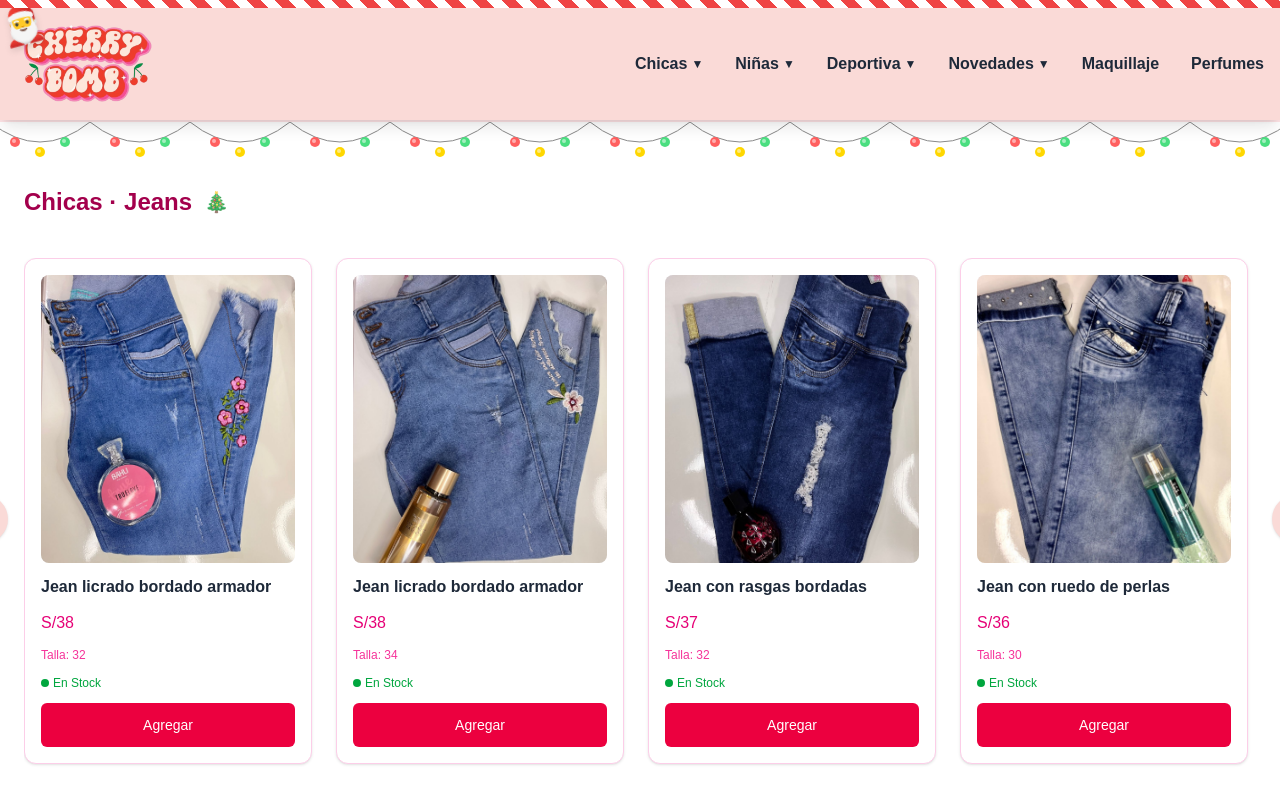
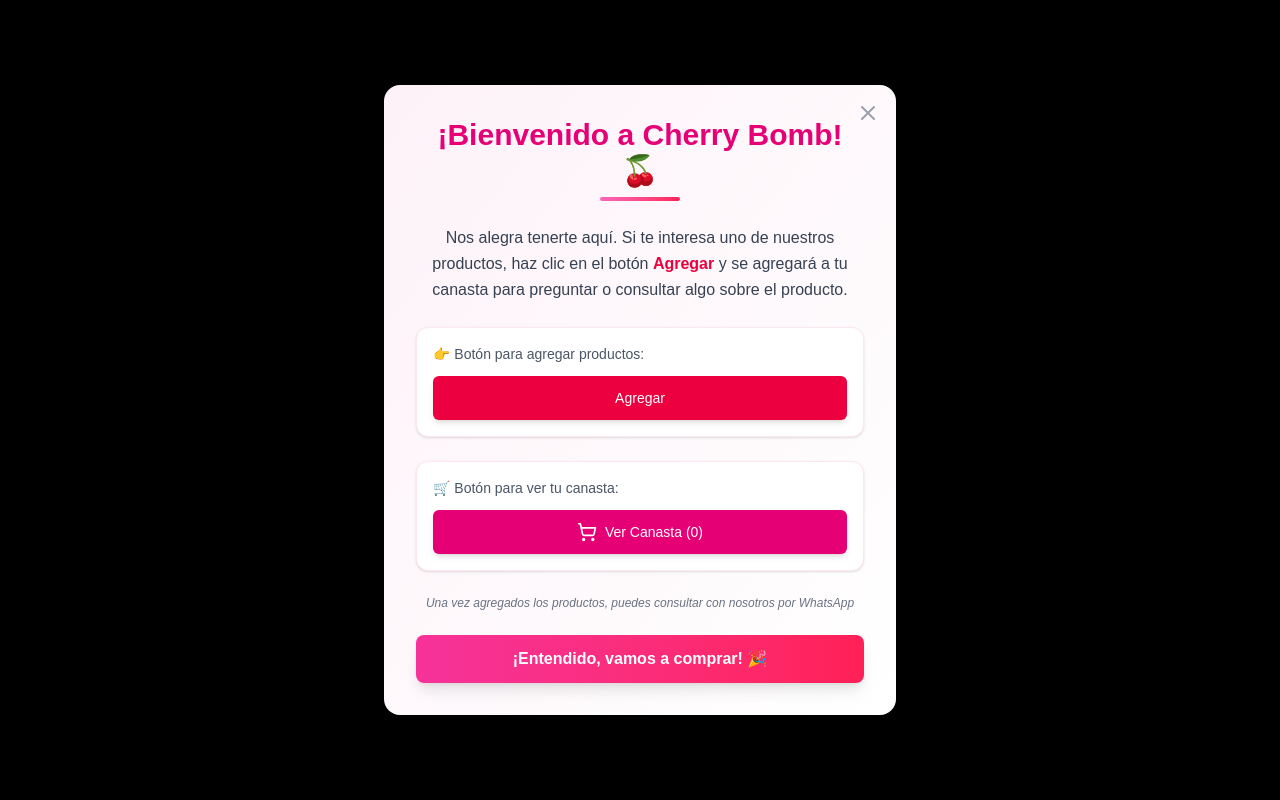
Before and after one commit to DiegoAndresAvalos/cherry-bomb, a Next.js app: page / in a window 1280 px wide. Shown: the top 800 px of the page. Built offline with nearby package versions, Linux system fonts and the light colour scheme.

Commit message:
Agregar modal de bienvenida profesional para nuevos usuarios

```diff
--- a/src/app/globals.css
+++ b/src/app/globals.css
@@ -30,3 +30,19 @@ body {
 .no-scrollbar::-webkit-scrollbar {
   display: none;
 }
+
+/* Animación para el modal de bienvenida */
+@keyframes fadeIn {
+  from {
+    opacity: 0;
+    transform: scale(0.95);
+  }
+  to {
+    opacity: 1;
+    transform: scale(1);
+  }
+}
+
+.animate-fadeIn {
+  animation: fadeIn 0.3s ease-out;
+}
--- a/src/app/page.js
+++ b/src/app/page.js
@@ -8,6 +8,7 @@ import { CartProvider } from "@/components/CartContext";
 import dynamic from "next/dynamic";
 
 const SelectedProductsModal = dynamic(() => import("@/components/SelectedProductsModal"), { ssr: false });
+const WelcomeModal = dynamic(() => import("@/components/WelcomeModal"), { ssr: false });
 
 export default function Home() {
   return (
@@ -16,6 +17,7 @@ export default function Home() {
       {/* Header y badge flotante de selección */}
       <Header />
       <SelectedProductsModal />
+      <WelcomeModal />
 
       {/* CHICAS */}
       <ProductSection id="chicas-jeans" title="Chicas · Jeans" products={products.chicas.jeans} />
--- /dev/null
+++ b/src/components/WelcomeModal.jsx
@@ -0,0 +1,97 @@
+"use client";
+import { useState, useEffect } from "react";
+import { ShoppingCart } from "lucide-react";
+
+export default function WelcomeModal() {
+  const [isOpen, setIsOpen] = useState(false);
+
+  useEffect(() => {
+    // Verificar si es la primera visita
+    const hasVisited = localStorage.getItem("hasVisitedCherryBomb");
+    if (!hasVisited) {
+      setIsOpen(true);
+    }
+  }, []);
+
+  const handleClose = () => {
+    localStorage.setItem("hasVisitedCherryBomb", "true");
+    setIsOpen(false);
+  };
+
+  if (!isOpen) return null;
+
+  return (
+    <div className="fixed inset-0 bg-black bg-opacity-60 flex items-center justify-center z-50 p-4">
+      <div className="bg-gradient-to-br from-pink-50 to-white rounded-2xl shadow-2xl max-w-lg w-full p-8 relative animate-fadeIn">
+        {/* Botón cerrar */}
+        <button
+          onClick={handleClose}
+          className="absolute top-4 right-4 text-gray-400 hover:text-gray-600 transition"
+        >
+          <svg
+            className="w-6 h-6"
+            fill="none"
+            stroke="currentColor"
+            viewBox="0 0 24 24"
+          >
+            <path
+              strokeLinecap="round"
+              strokeLinejoin="round"
+              strokeWidth={2}
+              d="M6 18L18 6M6 6l12 12"
+            />
+          </svg>
+        </button>
+
+        {/* Contenido */}
+        <div className="text-center mb-6">
+          <h2 className="text-3xl font-bold text-pink-600 mb-2">
+            ¡Bienvenido a Cherry Bomb! 🍒
+          </h2>
+          <div className="w-20 h-1 bg-gradient-to-r from-pink-400 to-rose-500 mx-auto rounded-full"></div>
+        </div>
+
+        <div className="space-y-6">
+          <p className="text-gray-700 text-center leading-relaxed">
+            Nos alegra tenerte aquí. Si te interesa uno de nuestros productos,
+            haz clic en el botón <span className="font-semibold text-rose-600">Agregar</span> y
+            se agregará a tu canasta para preguntar o consultar algo sobre el producto.
+          </p>
+
+          {/* Ejemplo del botón Agregar */}
+          <div className="bg-white rounded-xl p-4 shadow-sm border border-pink-100">
+            <p className="text-sm text-gray-600 mb-3 font-medium">
+              👉 Botón para agregar productos:
+            </p>
+            <button className="w-full bg-rose-600 hover:bg-rose-700 text-white rounded-md py-3 text-sm font-medium transition shadow-md">
+              Agregar
+            </button>
+          </div>
+
+          {/* Ejemplo del botón del carrito */}
+          <div className="bg-white rounded-xl p-4 shadow-sm border border-pink-100">
+            <p className="text-sm text-gray-600 mb-3 font-medium">
+              🛒 Botón para ver tu canasta:
+            </p>
+            <button className="w-full bg-pink-600 hover:bg-pink-700 text-white rounded-md py-3 text-sm font-medium transition flex items-center justify-center gap-2 shadow-md">
+              <ShoppingCart className="w-5 h-5" />
+              Ver Canasta (0)
+            </button>
+          </div>
+
+          <p className="text-xs text-gray-500 text-center italic">
+            Una vez agregados los productos, puedes consultar con nosotros por WhatsApp
+          </p>
+        </div>
+
+        {/* Botón de continuar */}
+        <button
+          onClick={handleClose}
+          className="mt-6 w-full bg-gradient-to-r from-pink-500 to-rose-500 hover:from-pink-600 hover:to-rose-600 text-white rounded-lg py-3 font-semibold transition shadow-lg"
+        >
+          ¡Entendido, vamos a comprar! 🎉
+        </button>
+      </div>
+    </div>
+  );
+}
```
